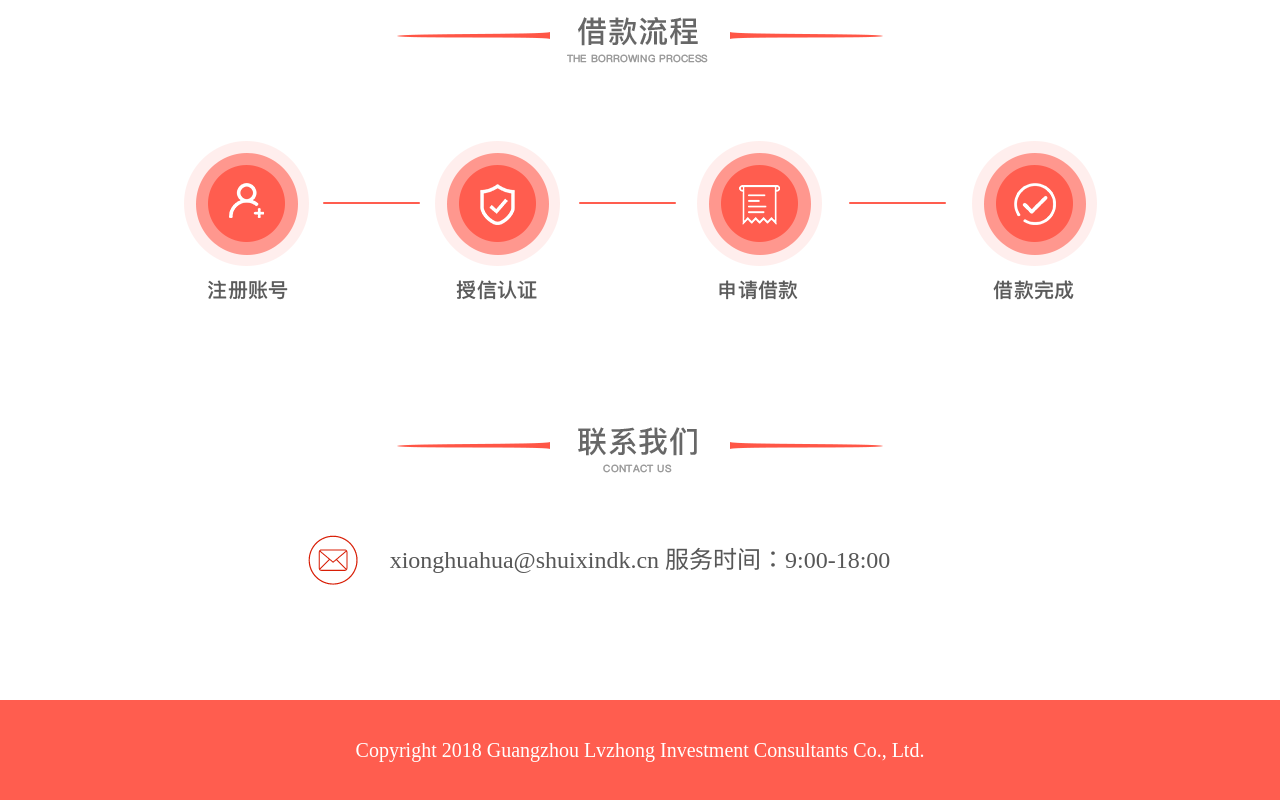
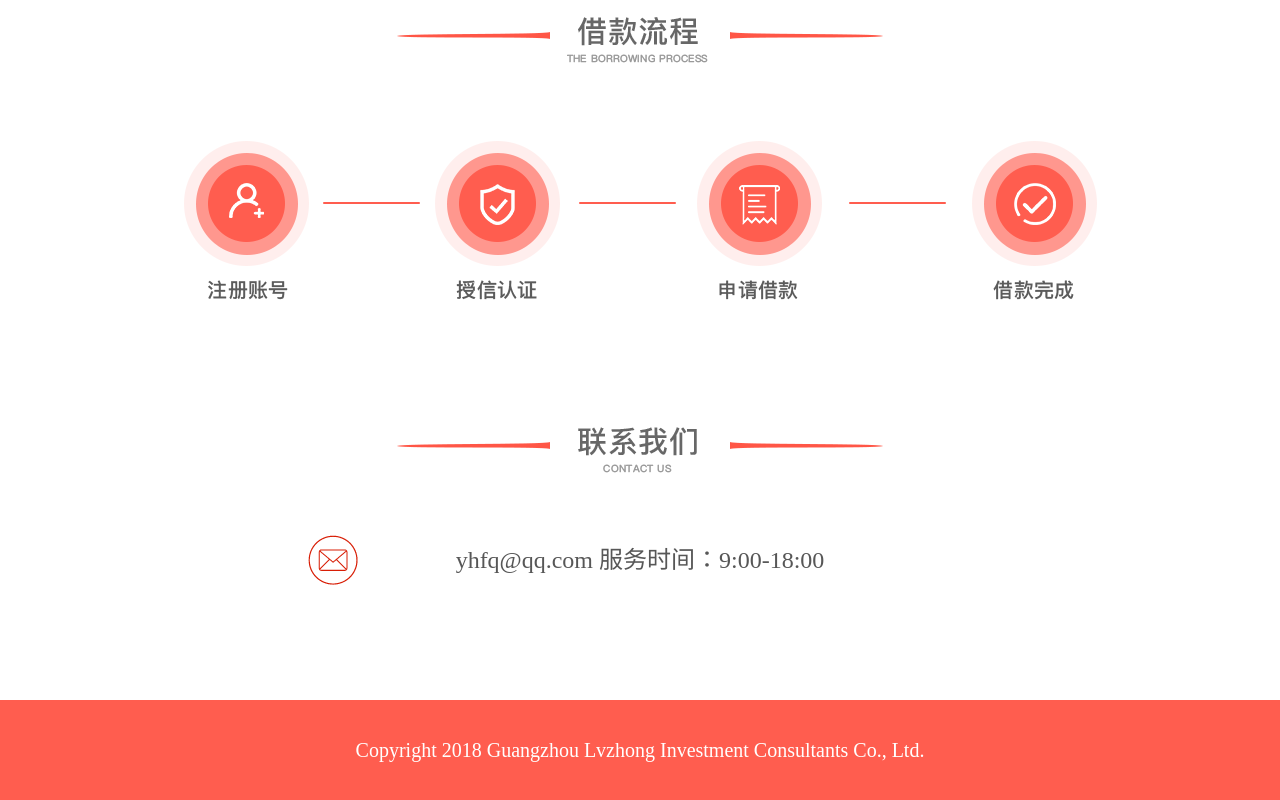
Before and after one commit to dinao755915/dinao755915, a plain HTML site: page index.html in a window 1280 px wide. Shown: the part 3060-3860 px from the top of the page. Drawn offline with Linux system fonts and the light colour scheme.

Commit message:
Update index.html

```diff
--- a/index.html
+++ b/index.html
@@ -45,7 +45,7 @@
             <section class="section5">
                 <h3></h3>
                 <div>
-                    <p>xionghuahua@shuixindk.cn&nbsp;服务时间：9:00-18:00</p>
+                    <p>yhfq@qq.com&nbsp;服务时间：9:00-18:00</p>
 
                 </div>
             </section>
```
